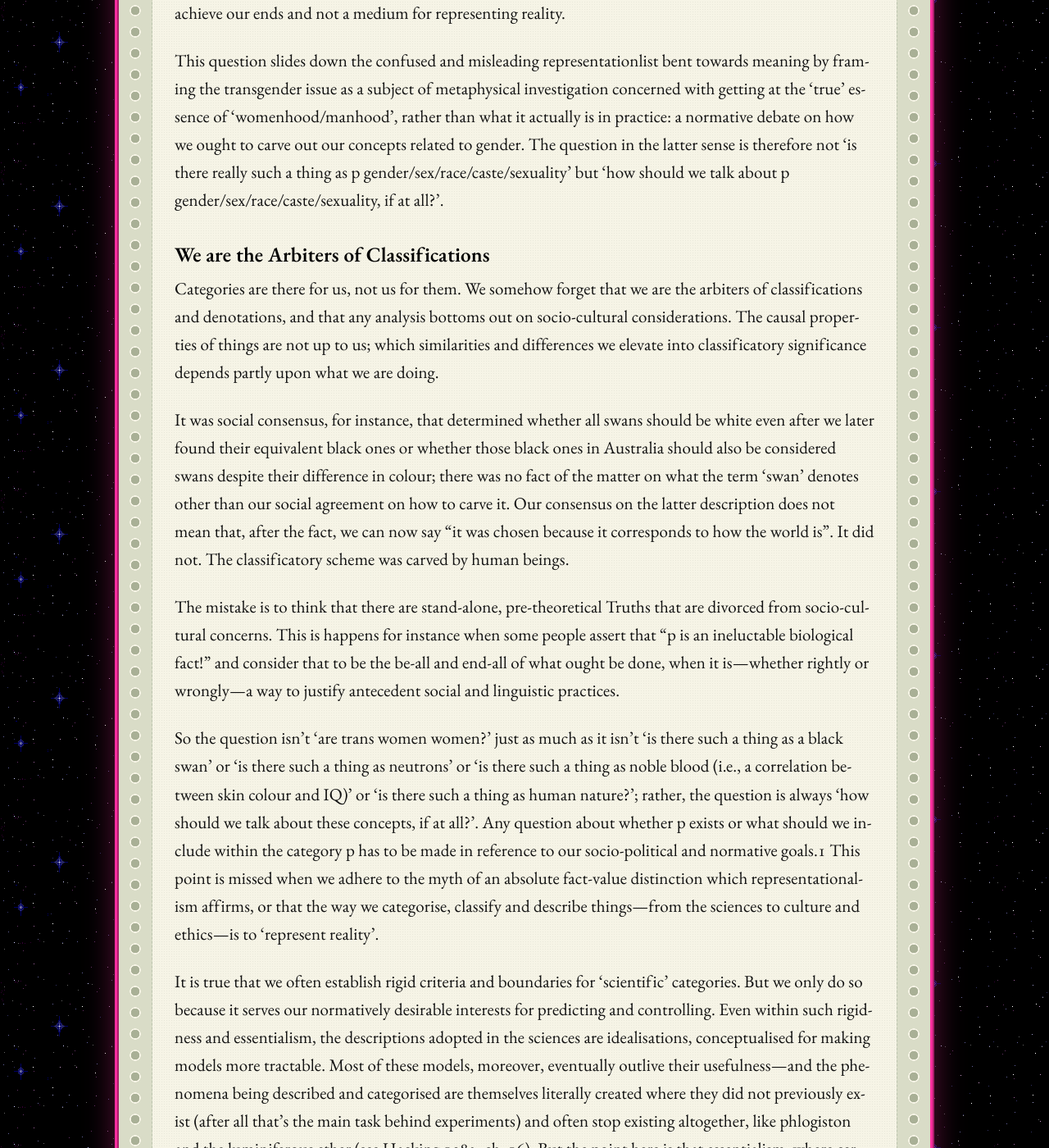
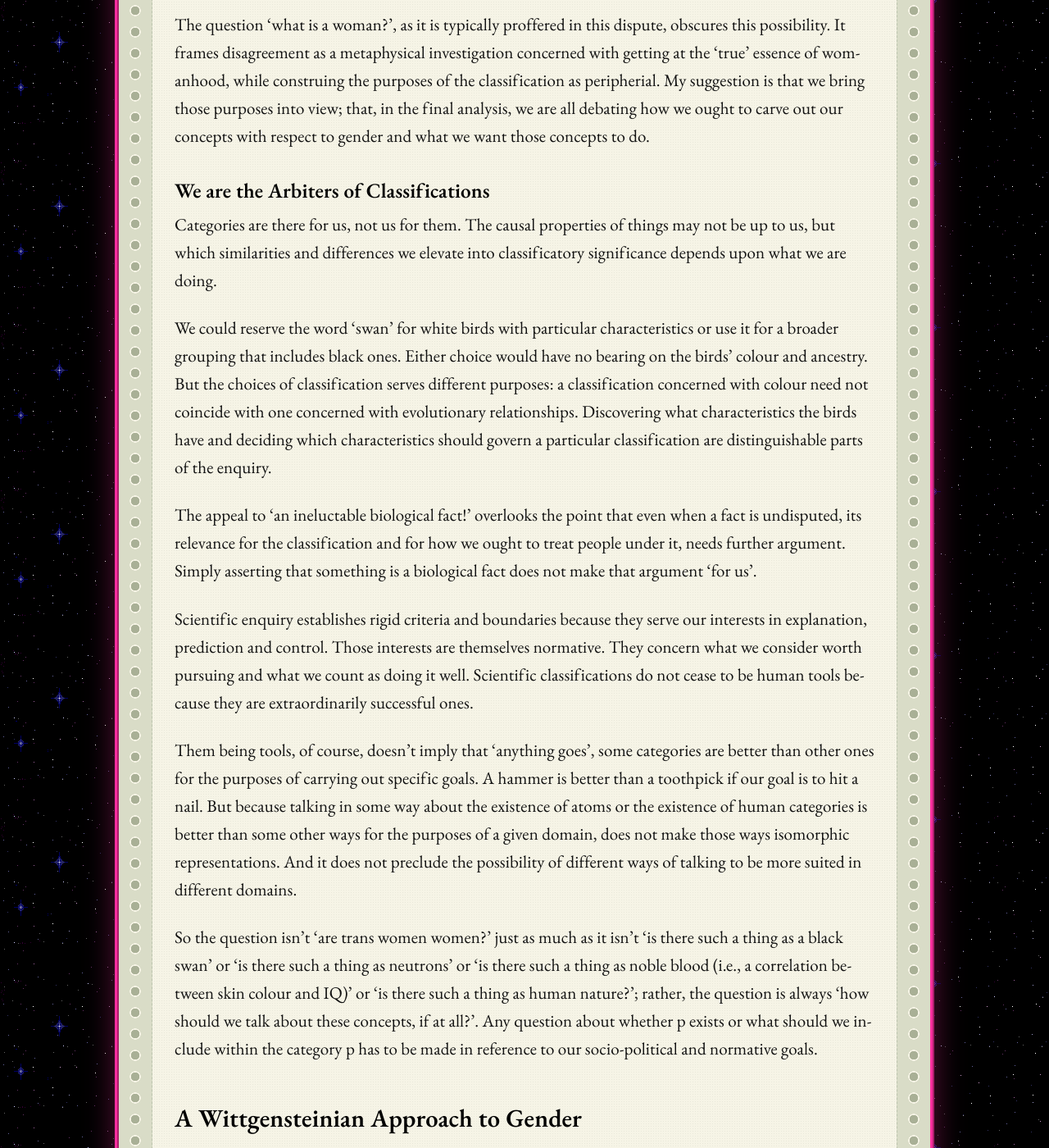
Before and after one commit to Catofminerva/Catofminerva.github.io, a Jekyll site: the page built from _posts/2022-10-03-woman.md, in a window 1280 px wide and 1400 px high, scrolled down 9333 px. Shown: the whole window at 82% size. Built offline with Jekyll 4.4.1, drawn with Linux system fonts in a browser that asks for light colours; comment, search, counter and statistics services are not loaded; some of the changed text lies outside the part shown.

Commit message:
Update 2022-10-03-woman.md

```diff
--- a/_posts/2022-10-03-woman.md
+++ b/_posts/2022-10-03-woman.md
@@ -72,27 +72,29 @@
 
 ### Ameliorative Approaches to Gender Categorisations
 
-The premise behind the question ‘what is a woman’, as it is typically proffered, is an erroneous one. If we were actually interested in the meaning of a word, we would approach lexicographers and ask: ‘how is the term ‘women’ used in our ordinary language?’ The answer would probably be very uninteresting, something along the lines of: ‘currently the term seems to be context-sensitive, some linguistic communities seem to assign the term ‘woman’ to people who perform given social roles to a certain level, and at other contexts the term seems to refer to certain individuals which have similar clusters of biological markers, and at other contexts it refers to a gender-identity with which individuals sincerely self-identify and express themselves by’. Once we are given such an answer (which is at any rate descriptive), we could, more interestingly, also follow that by a revisionary normative question posed among ourselves: ‘should we retain that use, or is there a better one?’. The latter is the position of language reform advocates with respect to gender.
+If we were interested in how the word ‘woman’ is ordinarily used, Matt Walsh could have asked lexicographers. The answer would probably be very uninteresting, something along the lines of: ‘currently the term seems to be context-sensitive, some linguistic communities seem to assign the term ‘woman’ to people who perform given social roles to a certain level, and at other contexts the term seems to refer to certain individuals which have similar clusters of biological markers, and at other contexts it refers to a gender-identity with which individuals sincerely self-identify and express themselves by’.
 
-This reform is a kind of conceptual engineering that feminist philosopher Sally Haslanger calls an ‘ameliorative project’, that is, an analytical . . . project that seeks to identify what legitimate purposes we might have (if any) in categorizing people on the basis of race or gender, and to develop concepts that would help us achieve these ends. I believe that we should adopt a constructionist account not because it provides an analysis of our ordinary discourse, but because it offers numerous political and theoretical advantages.
+But this descriptive enquiry would leave a further question open: should we retain those uses or are there better ones? The latter is the position of language reform advocates with respect to gender.
 
-Intrinsic to Haslanger’s way of thinking is that, following Wittgenstein, language is a tool to help us achieve our ends and not a medium for representing reality.
+This reform is a kind of conceptual engineering that feminist philosopher Sally Haslanger calls an ‘ameliorative project’. We ask what legitimate purposes we have in categorising people on the basis of gender or race, and develop concepts that help us achieve those purposes. Haslanger defends her constructionist account for its political and theoretical advantages rather than simply as a report of what we ordinarily mean.
 
-This question slides down the confused and misleading representationlist bent towards meaning by framing the transgender issue as a subject of metaphysical investigation concerned with getting at the ‘true’ essence of ‘womenhood/manhood’, rather than what it actually is in practice: a normative debate on how we ought to carve out our concepts related to gender. The question in the latter sense is therefore not ‘is there really such a thing as p gender/sex/race/caste/sexuality’ but ‘how should we talk about p gender/sex/race/caste/sexuality, if at all?’.
+What I take from this approach is that an account of gender need not reproduce our existing linguistic practices to be worth adopting. The linguistic practices may themselves be up for reform, especially if it has social advantages; helps us understand discrimination and reform practices that make their lives worse.
+
+The question ‘what is a woman?’, as it is typically proffered in this dispute, obscures this possibility. It frames disagreement as a metaphysical investigation concerned with getting at the ‘true’ essence of womanhood, while construing the purposes of the classification as peripherial. My suggestion is that we bring those purposes into view; that, in the final analysis, we are all debating how we ought to carve out our concepts with respect to gender and what we want those concepts to do.
 
 ### We are the Arbiters of Classifications
 
-Categories are there for us, not us for them. We somehow forget that we are the arbiters of classifications and denotations, and that any analysis bottoms out on socio-cultural considerations. The causal properties of things are not up to us; which similarities and differences we elevate into classificatory significance depends partly upon what we are doing.
+Categories are there for us, not us for them. The causal properties of things may not be up to us, but which similarities and differences we elevate into classificatory significance depends upon what we are doing.
 
-It was social consensus, for instance, that determined whether all swans should be white even after we later found their equivalent black ones or whether those black ones in Australia should also be considered swans despite their difference in colour; there was no fact of the matter on what the term ‘swan’ denotes other than our social agreement on how to carve it. Our consensus on the latter description does not mean that, after the fact, we can now say “it was chosen because it corresponds to how the world is”. It did not. The classificatory scheme was carved by human beings.
+We could reserve the word ‘swan’ for white birds with particular characteristics or use it for a broader grouping that includes black ones. Either choice would have no bearing on the birds’ colour and ancestry. But the choices of classification serves different purposes: a classification concerned with colour need not coincide with one concerned with evolutionary relationships. Discovering what characteristics the birds have and deciding which characteristics should govern a particular classification are distinguishable parts of the enquiry.
 
-The mistake is to think that there are stand-alone, pre-theoretical Truths that are divorced from socio-cultural concerns. This is happens for instance when some people assert that “p is an ineluctable biological fact!” and consider that to be the be-all and end-all of what ought be done, when it is—whether rightly or wrongly—a way to justify antecedent social and linguistic practices.
+The appeal to 'an ineluctable biological fact!' overlooks the point that even when a fact is undisputed, its relevance for the classification and for how we ought to treat people under it, needs further argument. Simply asserting that something is a biological fact does not make that argument 'for us'.
 
-So the question isn’t ‘are trans women women?’ just as much as it isn’t ‘is there such a thing as a black swan’ or ‘is there such a thing as neutrons’ or ‘is there such a thing as noble blood (i.e., a correlation between skin colour and IQ)’ or ‘is there such a thing as human nature?’; rather, the question is always ‘how should we talk about these concepts, if at all?’. Any question about whether p exists or what should we include within the category p has to be made in reference to our socio-political and normative goals.1 This point is missed when we adhere to the myth of an absolute fact-value distinction which representationalism affirms, or that the way we categorise, classify and describe things—from the sciences to culture and ethics—is to ‘represent reality’.
+Scientific enquiry establishes rigid criteria and boundaries because they serve our interests in explanation, prediction and control. Those interests are themselves normative. They concern what we consider worth pursuing and what we count as doing it well. Scientific classifications do not cease to be human tools because they are extraordinarily successful ones.
 
-It is true that we often establish rigid criteria and boundaries for ‘scientific’ categories. But we only do so because it serves our normatively desirable interests for predicting and controlling. Even within such rigidness and essentialism, the descriptions adopted in the sciences are idealisations, conceptualised for making models more tractable. Most of these models, moreover, eventually outlive their usefulness—and the phenomena being described and categorised are themselves literally created where they did not previously exist (after all that’s the main task behind experiments) and often stop existing altogether, like phlogiston and the luminiferous ether (see Hacking 1983, ch. 16). But the point here is that essentialism, where certain universal and inherent characteristics define specific categories, has been wonderful for making predictions and generalisations (for why this does not, still, carry metaphysical implications, see my other post) but we have mistaken the usefulness of essentialist language in scientific modelling for the aim of predicting, for the idea that such language must apply to all other cultural domains.
+Them being tools, of course, doesn’t imply that 'anything goes', some categories are better than other ones for the purposes of carrying out specific goals. A hammer is better than a toothpick if our goal is to hit a nail. But because talking in some way about the existence of atoms or the existence of human categories is better than some other ways for the purposes of a given domain, does not make those ways isomorphic representations. And it does not preclude the possibility of different ways of talking to be more suited in different domains.
 
-This applies not just to the classification of sex and gender, but to any system of categorisation we use—be it related to biological taxonomy, sociological demographics, linguistic semantics, or any other field; they are tools for our (social) goals. Them being tools, of course, doesn’t imply that “anything goes”, some categories are better than other ones for the purposes of carrying out specific goals. A hammer is better than a toothpick if our goal is to hit a nail. But because talking in some way about the existence of atoms or the existence of human categories is better than some other ways for the purposes of a given field, does not make those ways isomorphic representations. And it does not preclude the possibility of different ways of talking to be more suited in different fields.
+So the question isn’t ‘are trans women women?’ just as much as it isn’t ‘is there such a thing as a black swan’ or ‘is there such a thing as neutrons’ or ‘is there such a thing as noble blood (i.e., a correlation between skin colour and IQ)’ or ‘is there such a thing as human nature?’; rather, the question is always ‘how should we talk about these concepts, if at all?’. Any question about whether p exists or what should we include within the category p has to be made in reference to our socio-political and normative goals.
 
 ## A Wittgensteinian Approach to Gender
 
```
